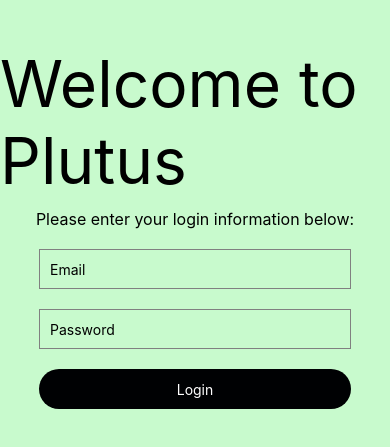
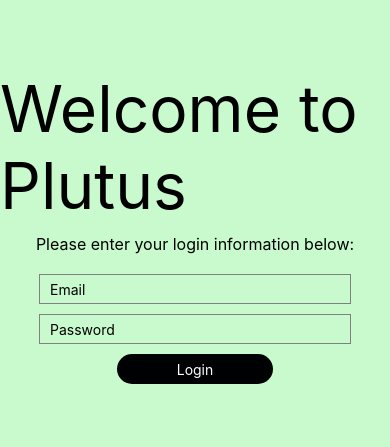
Before and after one commit to KalebHedrick/PlutusFrontEnd, a React Native app in the folder Plutus/: screen /Login in a window 390 px wide. Shown: the part 195-642 px from the top of the page. Built offline with nearby package versions, Linux system fonts and the light colour scheme.

Commit message:
more login page changes

```diff
--- a/Plutus/screens/Landing Page/loginScreen.js
+++ b/Plutus/screens/Landing Page/loginScreen.js
@@ -6,7 +6,7 @@ const Login = ({ navigation }) => {
   const [password, setPassword] = useState('');
 
   const handleLogin = () => {
-    // Add api implementation for login here
+    // Add API implementation for login here
     console.log('Email:', email);
     console.log('Password:', password);
   };
@@ -60,18 +60,18 @@ const styles = StyleSheet.create({
     marginBottom: 20,
   },
   input: {
-    height: 40, // Adjusted height
+    height: 30, // Reduced height
     width: '80%', // Adjusted width
     borderColor: 'gray',
     borderWidth: 1,
-    marginBottom: 20,
+    marginBottom: 10, // Reduced margin
     paddingLeft: 10,
   },
   button: {
     backgroundColor: '#000103',
     borderRadius: 50,
-    width: '80%',
-    height: 40, // Adjusted height
+    width: '40%', // Reduced width
+    height: 30, // Reduced height
     justifyContent: 'center',
     alignItems: 'center',
   },
```
